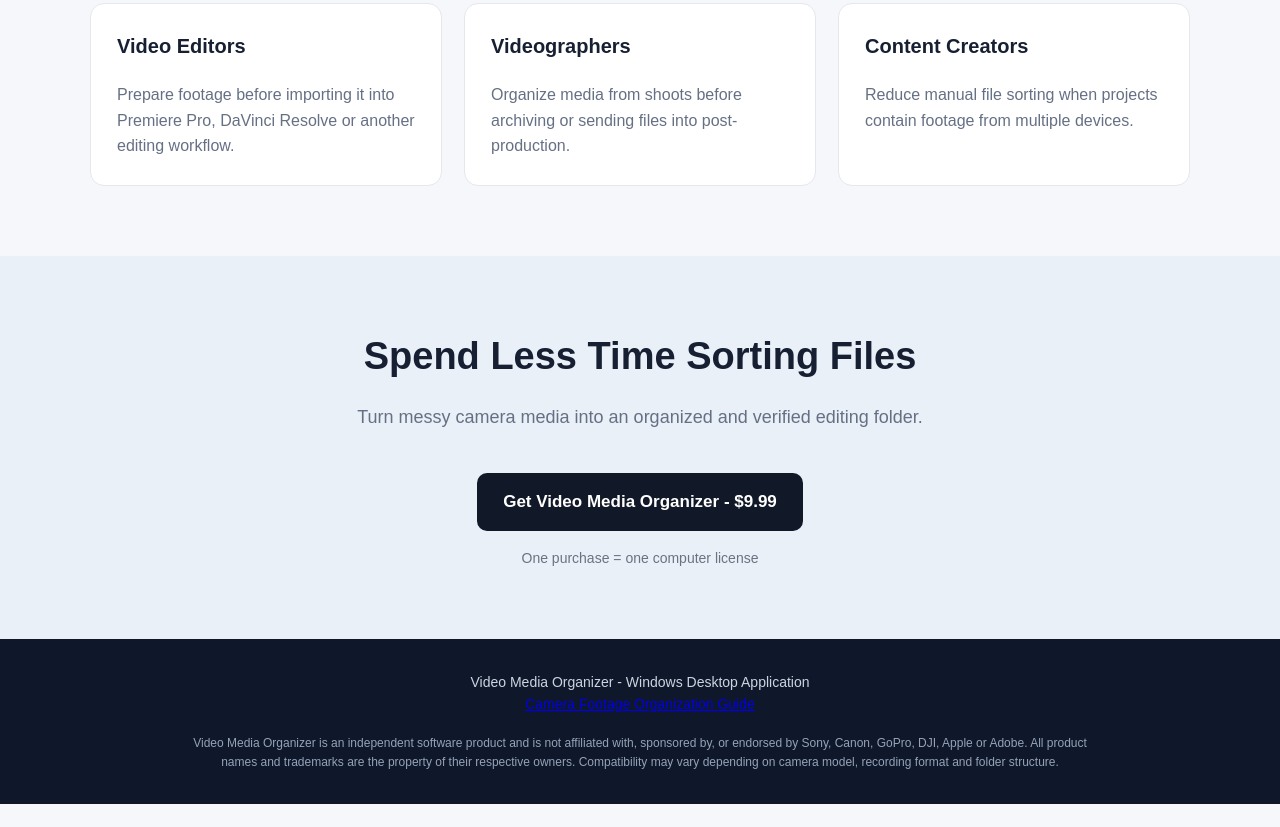
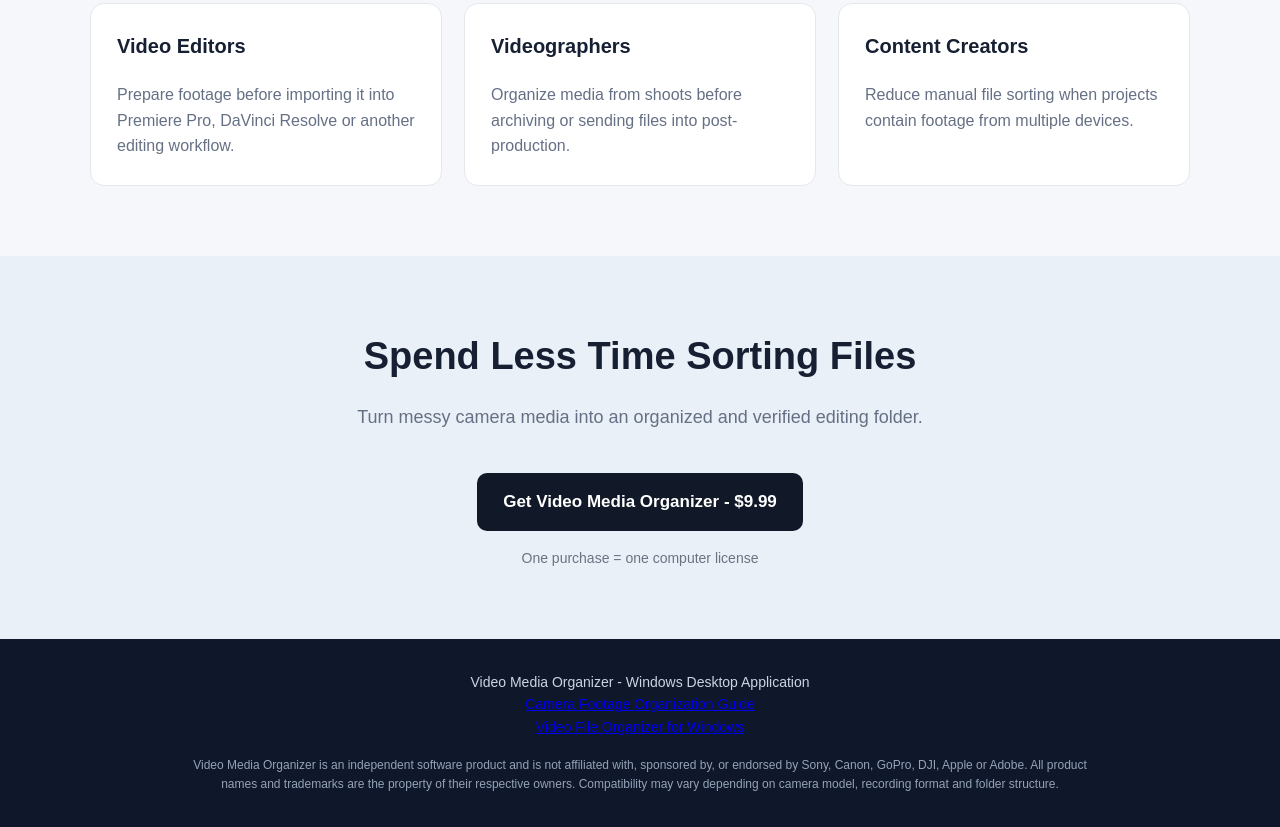
Before and after one commit to VideoMediaOrganizer/VideoMediaOrganizer.github.io, a plain HTML site: page index.html in a window 1280 px wide. Shown: the part 3148-3975 px from the top of the page. Before the commit the page ends 3952 px from the top, so only its background shows below. Drawn offline with Linux system fonts and the light colour scheme.

Commit message:
Add Windows organizer link to homepage

```diff
--- a/index.html
+++ b/index.html
@@ -478,7 +478,11 @@
         Camera Footage Organization Guide
       </a>
     </div>
-
+<div>
+  <a href="/video-file-organizer-windows.html">
+    Video File Organizer for Windows
+  </a>
+</div>
     <div class="disclaimer">
       Video Media Organizer is an independent software product and is not affiliated with,
       sponsored by, or endorsed by Sony, Canon, GoPro, DJI, Apple or Adobe.
```
